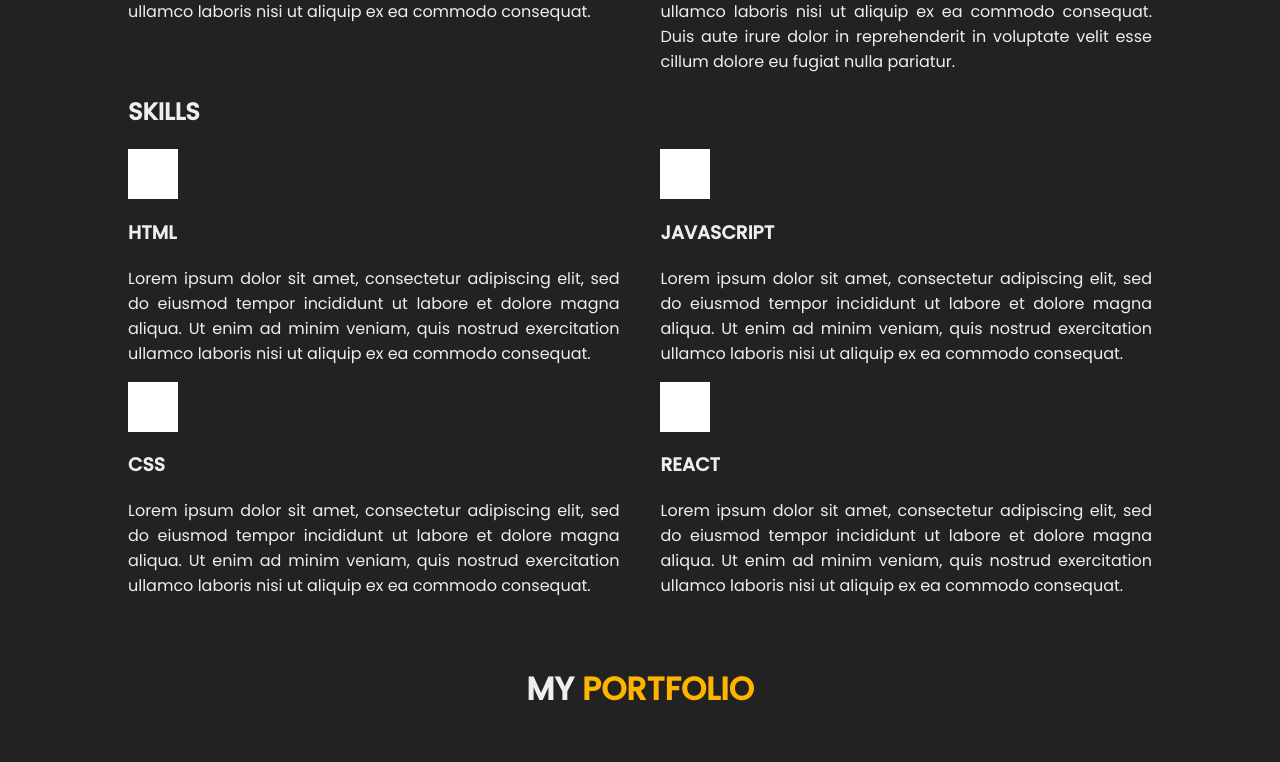
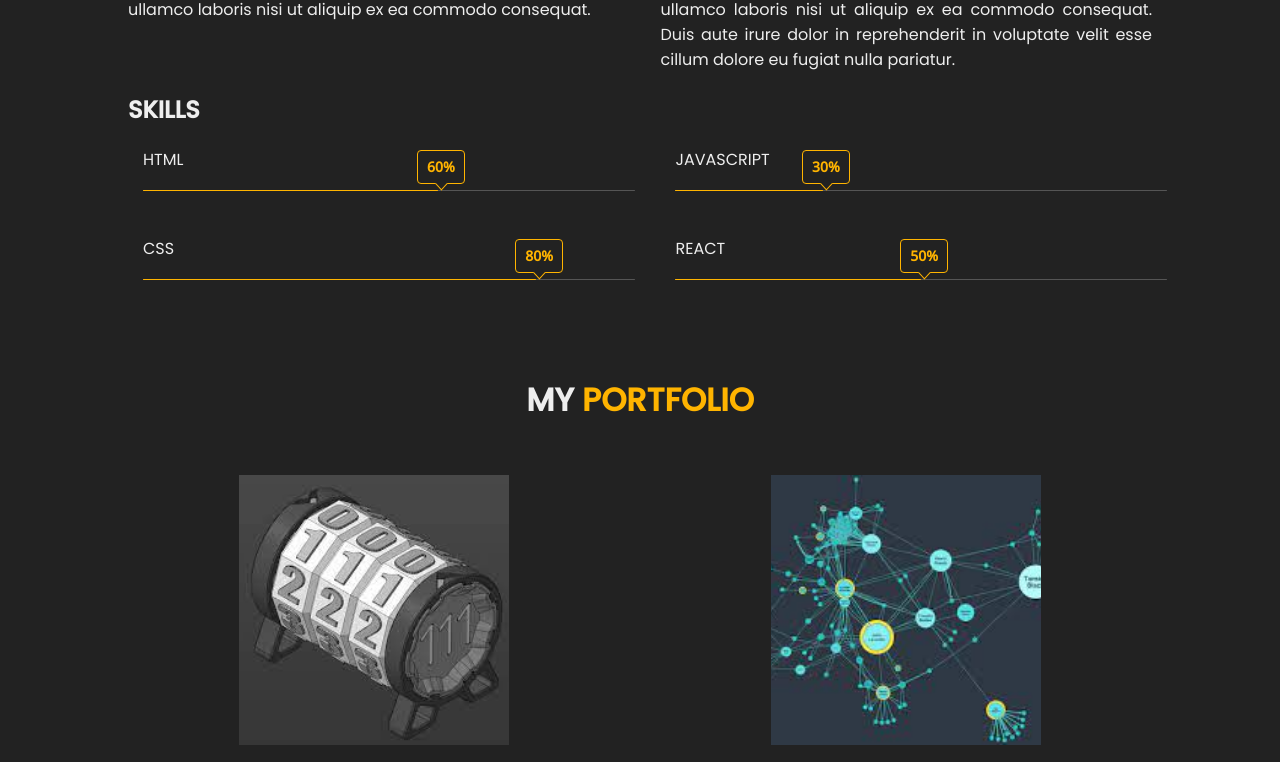
Before and after one commit to zhuikovda/portfolio, a React (Create React App) app: page /footer in a window 1280 px wide. Shown: the part 1091-1853 px from the top of the page. Built offline with nearby package versions, Linux system fonts and the light colour scheme.

Commit message:
fix SKILLS

```diff
--- a/src/header/LogoESD.tsx
+++ b/src/header/LogoESD.tsx
@@ -23,11 +23,11 @@ const Logo_E = styled.div`
 const Logo_ESD = styled.div`
     font-size: 10px;
     text-align: center;
-    height: 12px;
+    line-height: 10px;
     width: 75px;
     position: relative;
-    top: -43px;
-    left: 0px;
+    top: -42px;
+    left: 1px;
     z-index: 1;
     background: #222;
     background-image: initial;
--- a/src/main/about/skills/Skills.module.css
+++ b/src/main/about/skills/Skills.module.css
@@ -9,22 +9,8 @@
     flex-direction: row;
 }
 
-.skills_title {
-    max-width: 100%;
-}
-
 .skills {
     width: 48%;
-}
-
-.skills p {
-    text-align: justify;
-}
-
-.icon {
-    height: 50px;
-    width: 50px;
-    background-color: #fff;
 }
 
 @media screen and (max-width: 712px) {
@@ -35,16 +21,4 @@
     .skills {
         width: 100%;
     }
-
-    .skills_title {
-        text-align: center;
-    }
-
-    .icon {
-        margin: 0 auto;
-    }
-
-    .skills h3 {
-        text-align: center;
-    }
 }
--- a/src/main/about/skills/Skills.tsx
+++ b/src/main/about/skills/Skills.tsx
@@ -11,36 +11,16 @@ export const Skills = () => {
 
             <div className={s.skills_box}>
                 <div className={s.skills}>
-                    <SkillsComponent
-                        title={'HTML'}
-                        text={
-                            'Lorem ipsum dolor sit amet, consectetur adipiscing elit, sed do eiusmod tempor incididunt ut labore et dolore magna aliqua. Ut enim ad minim veniam, quis nostrud exercitation ullamco laboris nisi ut aliquip ex ea commodo consequat.'
-                        }
-                    />
+                    <SkillsComponent title={'HTML'} percent={'60%'} />
                 </div>
                 <div className={s.skills}>
-                    <SkillsComponent
-                        title={'JAVASCRIPT'}
-                        text={
-                            'Lorem ipsum dolor sit amet, consectetur adipiscing elit, sed do eiusmod tempor incididunt ut labore et dolore magna aliqua. Ut enim ad minim veniam, quis nostrud exercitation ullamco laboris nisi ut aliquip ex ea commodo consequat.'
-                        }
-                    />
+                    <SkillsComponent title={'JAVASCRIPT'} percent={'30%'} />
                 </div>
                 <div className={s.skills}>
-                    <SkillsComponent
-                        title={'CSS'}
-                        text={
-                            'Lorem ipsum dolor sit amet, consectetur adipiscing elit, sed do eiusmod tempor incididunt ut labore et dolore magna aliqua. Ut enim ad minim veniam, quis nostrud exercitation ullamco laboris nisi ut aliquip ex ea commodo consequat.'
-                        }
-                    />
+                    <SkillsComponent title={'CSS'} percent={'80%'} />
                 </div>
                 <div className={s.skills}>
-                    <SkillsComponent
-                        title={'REACT'}
-                        text={
-                            'Lorem ipsum dolor sit amet, consectetur adipiscing elit, sed do eiusmod tempor incididunt ut labore et dolore magna aliqua. Ut enim ad minim veniam, quis nostrud exercitation ullamco laboris nisi ut aliquip ex ea commodo consequat.'
-                        }
-                    />
+                    <SkillsComponent title={'REACT'} percent={'50%'} />
                 </div>
             </div>
         </div>
--- a/src/main/about/skills/SkillsComponent.tsx
+++ b/src/main/about/skills/SkillsComponent.tsx
@@ -1,17 +1,94 @@
 import React, { FC } from 'react';
-import s from './Skills.module.css'
+import s from './Skills.module.css';
+import { styled } from 'styled-components';
 
 type SkillsComponentPropsType = {
     title: string;
-    text: string;
+    percent: string;
 };
 
 export const SkillsComponent: FC<SkillsComponentPropsType> = (props) => {
     return (
-        <div>
-            <div className={s.icon}></div>
-            <h3>{props.title}</h3>
-            <p>{props.text}</p>
-        </div>
+        <Container>
+            <Title>{props.title}</Title>
+            <Chart_Bar>
+                <Item_Progress style={{ width: `${props.percent}` }}></Item_Progress>
+                <Percent style={{ left: `calc((${props.percent}) - 21px)` }}>
+                    {props.percent}
+                    <Arrow></Arrow>
+                </Percent>
+            </Chart_Bar>
+        </Container>
     );
 };
+
+const Container = styled.div`
+    position: relative;
+    width: 100%;
+    min-height: 1px;
+    padding-right: 15px;
+    padding-left: 15px;
+`;
+
+const Title = styled.span`
+    display: block;
+    margin-bottom: 18px;
+    font-size: 16px;
+    font-weight: 300;
+    text-transform: uppercase;
+    @media screen and (max-width: 1030px) {
+        margin-bottom: 40px;
+    }
+`;
+
+const Chart_Bar = styled.div`
+    font-family: 'Poppins', sans-serif;
+    color: #555;
+    background: #fff;
+    font-size: 0.9em;
+    font-weight: 400;
+    border-radius: 2px;
+    display: block;
+    height: 1px;
+    position: relative;
+    width: 100%;
+    background: #555;
+    margin-bottom: 45px;
+`;
+
+const Item_Progress = styled.span`
+    border-radius: 2px;
+    height: 100%;
+    left: 0;
+    position: absolute;
+    top: 0;
+    background-color: #ffb400;
+`;
+
+const Percent = styled.span`
+    height: 32px;
+    margin-top: -41px;
+    position: absolute;
+    width: 46px;
+    z-index: 10;
+    color: #ffb400;
+    border-radius: 4px;
+    font-weight: 600;
+    font-size: 14px;
+    line-height: 31px;
+    top: 50%;
+    text-align: center;
+    font-family: 'Open Sans', sans-serif;
+    border: 1px solid #ffb400;
+`;
+
+const Arrow = styled.b`
+    display: inline-block;
+    padding: 4px;
+    transform: translateY(33.5px) rotate(45deg) skew(3deg, 3deg) translateX(-27px);
+    background: #222;
+    bottom: 8px;
+    position: absolute;
+    border: 1px solid #ffb400;
+    border-width: 0 1px 1px 0;
+`;
--- a/src/main/jobOptions/JobOptions.module.css
+++ b/src/main/jobOptions/JobOptions.module.css
@@ -1,7 +1,6 @@
 .jo_container {
     flex-direction: column;
     padding: 25px 0 25px 0;
-    /* background-color: rgb(158, 228, 105); */
 }
 
 .jo_text {
@@ -9,5 +8,5 @@
     text-align: center;
     font-family: 'Poppins', sans-serif;
     font-size: 16px;
-    font-weight: bold;
+    font-weight: normal;
 }
```
